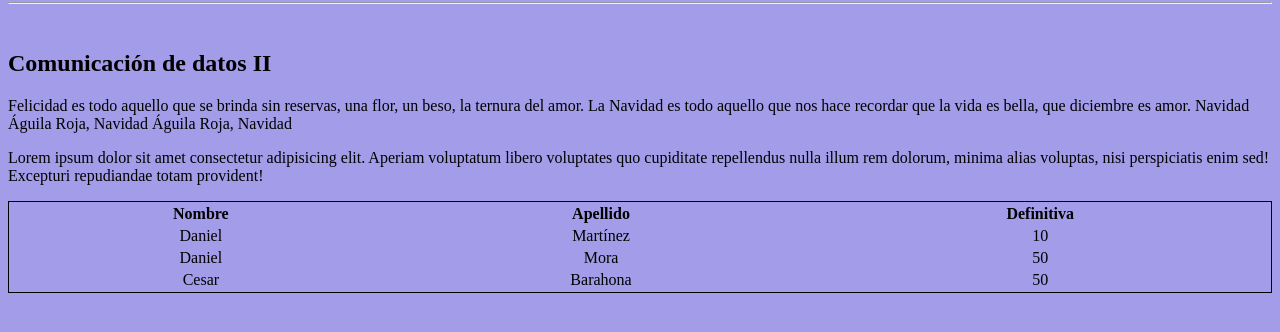
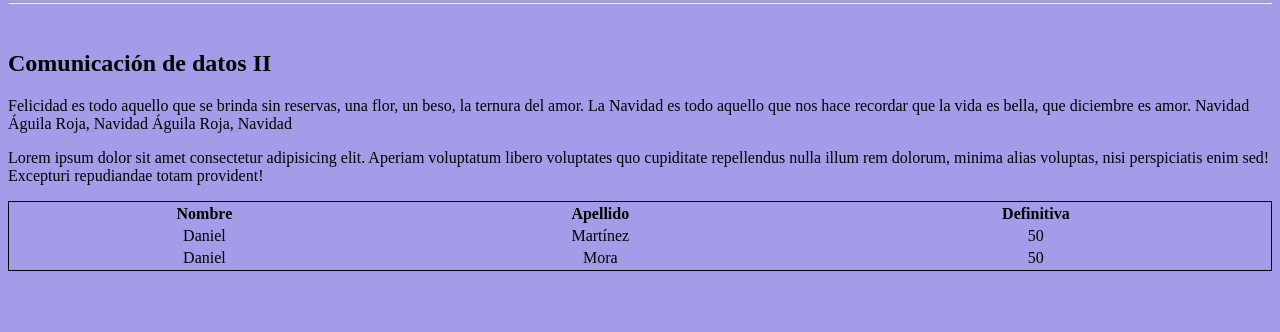
Before and after one commit to DanielMoraUDEC/comunicacion, a plain HTML site: page index.html in a window 1280 px wide. Shown: the part 78-410 px from the top of the page. Drawn offline with Linux system fonts and the light colour scheme.

Commit message:
cambio mínimo

```diff
--- a/index.html
+++ b/index.html
@@ -27,16 +27,11 @@
         <tr style="text-align: center;">
             <td>Daniel</td>
             <td>Martínez</td>
-            <td>10</td>
+            <td>50</td>
         </tr>
         <tr style="text-align: center;">
             <td>Daniel</td>
             <td>Mora</td>
-            <td>50</td>
-        </tr>
-        <tr style="text-align: center;">
-            <td>Cesar</td>
-            <td>Barahona</td>
             <td>50</td>
         </tr>
     </Table>
```
